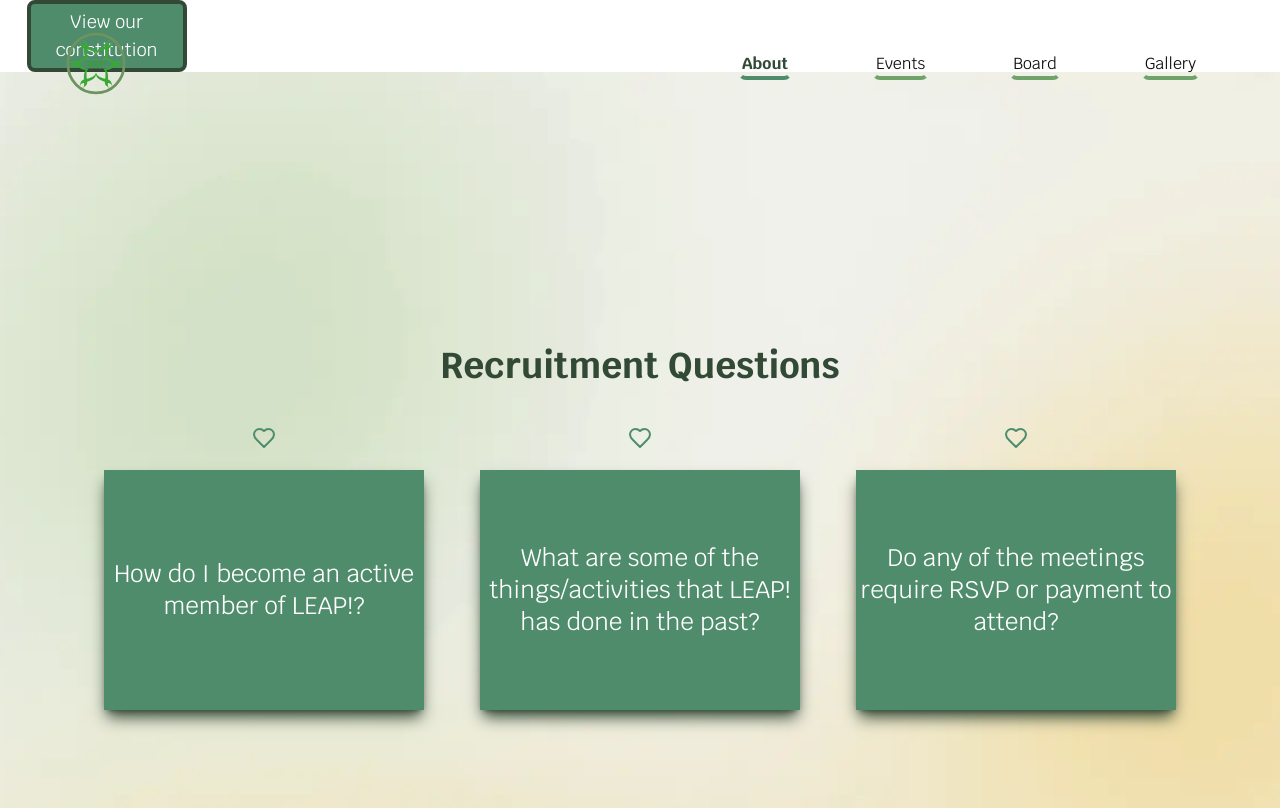
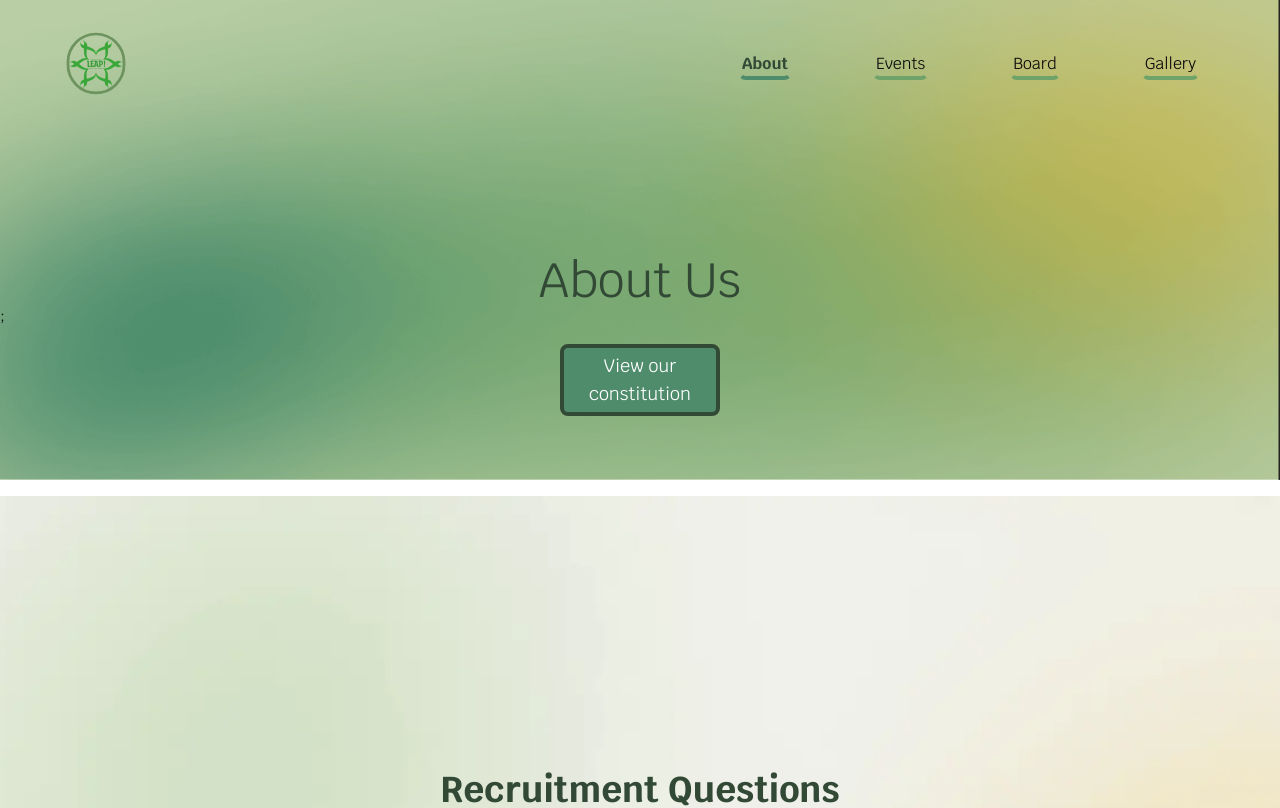
Before and after one commit to acm-ucr/leap-website, a Next.js app: page /about in a window 1280 px wide. Shown: the top 808 px of the page. Built offline with nearby package versions, Linux system fonts and the light colour scheme.

Commit message:
added background for about header

```diff
--- a/src/app/about/page.tsx
+++ b/src/app/about/page.tsx
@@ -2,11 +2,17 @@ import Button from "../../components/about/Button";
 import Leap from "@/components/about/Leap";
 import FAQSection from "@/components/about/question";
 import ValueSection from "@/components/about/ValueSection";
+import Header from "@/components/Header";
+import BackgroundImage from "@/public/assets/header-background-about.webp";
 
 const AboutUs = () => {
   return (
     <div>
-      <Button text="View our constitution" link="#" />
+      <Header
+        title={"About Us"}
+        subtitle={<Button text="View our constitution" link="#" />}
+        background={BackgroundImage}
+      />
       <FAQSection />
       <Leap />
       <ValueSection />
--- a/src/components/Header.tsx
+++ b/src/components/Header.tsx
@@ -2,7 +2,7 @@ import Image, { StaticImageData } from "next/image";
 
 interface HeaderProps {
   title: string;
-  subtitle: string;
+  subtitle: React.ReactNode;
   background: StaticImageData;
 }
 
@@ -14,11 +14,11 @@ const Header: React.FC<HeaderProps> = ({ title, subtitle, background }) => {
         className="absolute -z-20 h-[60vh] w-full md:flex"
         alt="header background"
       />
-      <div className="text-leap place-self-center pt-40 text-5xl text-leap-dark-green">
+      <div className="text-leap place-self-center pt-64 text-5xl text-leap-dark-green">
         {title}
       </div>
       ;
-      <div className="text-leap place-self-center px-20 pb-32 pt-4 text-2xl text-leap-dark-green">
+      <div className="text-leap place-self-center px-20 pb-20 pt-4 text-2xl text-leap-dark-green">
         <p> {subtitle}</p>
       </div>
     </div>
--- a/src/components/about/Button.tsx
+++ b/src/components/about/Button.tsx
@@ -7,7 +7,7 @@ interface ButtonProps {
 
 const Button: React.FC<ButtonProps> = ({ text, link }) => {
   return (
-    <div className="flex h-1/6 w-1/6 items-center justify-center">
+    <div className="flex h-1/6 items-center justify-center">
       <Link href={link} target="_blank">
         <div className="h-15 m-0 flex w-40 items-center rounded-lg border-4 border-leap-dark-green bg-leap-mid-green px-4 py-1 text-center font-leap text-lg text-white">
           {text}
```
